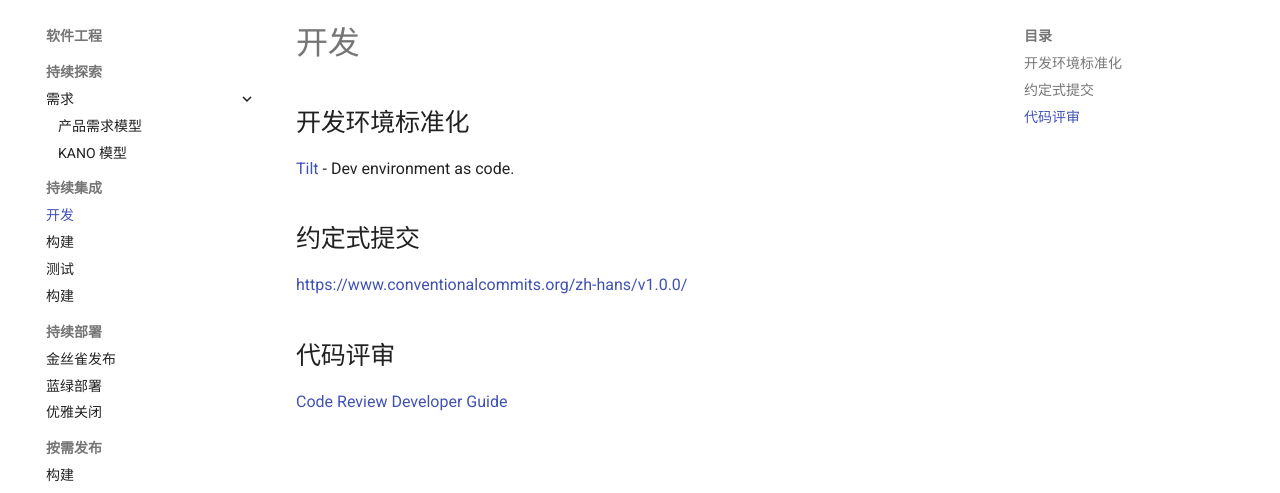
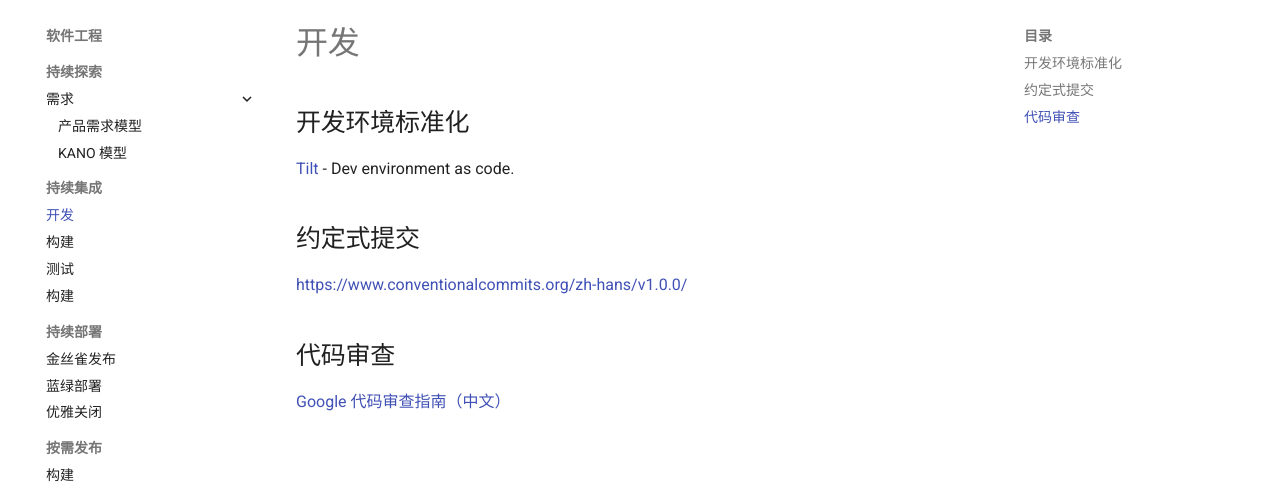
Before and after one commit to wizardbyron/guides, an MkDocs documentation site: the page built from docs/se/ci/dev.md, in a window 1280 px wide. Shown: the part 123-616 px from the top of the page. Built offline with MkDocs 1.6.1 and Material for MkDocs 9.7.7, drawn with Linux system fonts in a browser that asks for light colours.

Commit message:
update Google Code Review Guide

```diff
--- a/docs/se/ci/dev.md
+++ b/docs/se/ci/dev.md
@@ -8,6 +8,6 @@
 
 <https://www.conventionalcommits.org/zh-hans/v1.0.0/>
 
-## 代码评审
+## 代码审查
 
-[Code Review Developer Guide](https://google.github.io/eng-practices/review/)
+[Google 代码审查指南（中文）](https://lib.jimmysong.io/eng-practices/review/)
```
